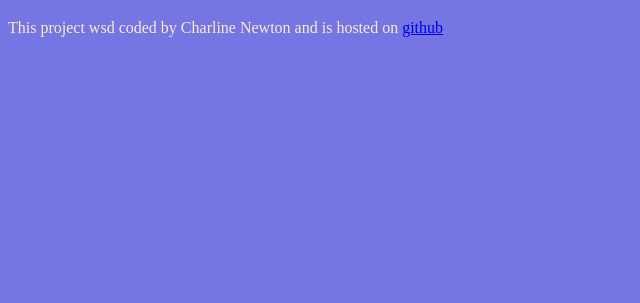
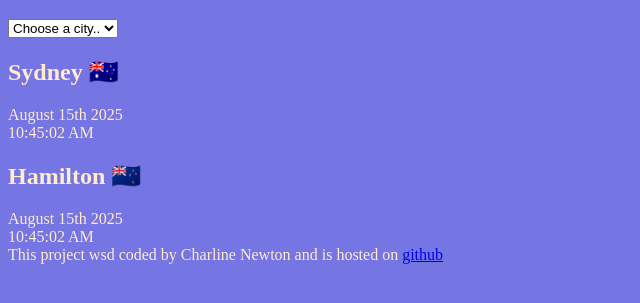
Before and after one commit to ckn444/world-clock-ckn, a plain HTML site: page index.html in a window 1280 px wide. Shown: the part 61-364 px from the top of the page, without its empty margins (0-640 px from the left). Drawn offline with Linux system fonts and the light colour scheme; a script that the page names is missing.

Commit message:
completed basic html

```diff
--- a/index.html
+++ b/index.html
@@ -7,7 +7,26 @@
     <title>World Clock - Charline Newton</title>
   </head>
   <body>
-    <h1>World Clock</h1>
+    <div class="world-clock">
+      <h1>World Clock</h1>
+      <select name="city" id="city">
+        <option value="">Choose a city..</option>
+        <option value="">Brisbane</option>
+        <option value="">Bali</option>
+        <option value="">Kuala Lumpur</option>
+      </select>
+      <div class="display-city">
+        <h2>Sydney 🇦🇺</h2>
+        <div class="date">August 15th 2025</div>
+        <div class="time">10:45:02 AM</div>
+      </div>
+      <div class="display-city">
+        <h2>Hamilton 🇳🇿</h2>
+        <div class="date">August 15th 2025</div>
+        <div class="time">10:45:02 AM</div>
+      </div>
+    </div>
+
     <footer>
       This project wsd coded by Charline Newton and is hosted on
       <a href="#" target="_blank">github</a>
--- a/src/index.js
+++ /dev/null
@@ -1 +0,0 @@
-alert("hello");
```
